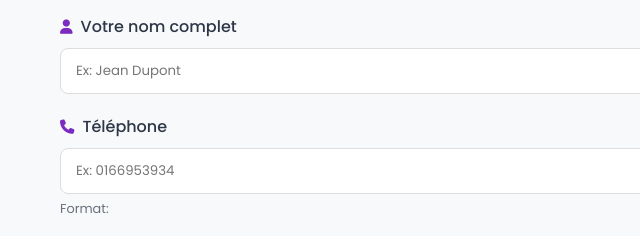
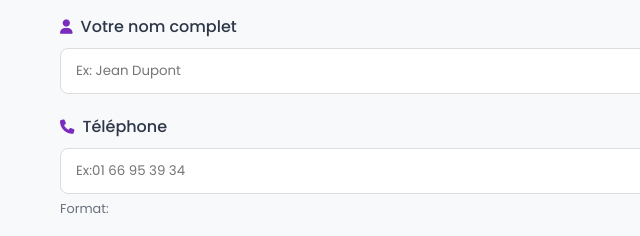
Before and after one commit to Smoothieexpress/Fresh-Mood, a plain HTML site: page index.html in a window 1280 px wide. Shown: the part 2484-2720 px from the top of the page, 0-640 px from the left. Drawn offline with nearby package versions, Linux system fonts and the light colour scheme.

Commit message:
Update index.html

```diff
--- a/index.html
+++ b/index.html
@@ -204,7 +204,7 @@
 
                 <div class="form-group">
                     <label for="clientPhone"><i class="fas fa-phone"></i> Téléphone </label>
-                    <input type="tel" id="clientPhone" placeholder="Ex: 0166953934" pattern="(229|00229|\+229)?[0-9]{2}[-. ]?[0-9]{2}[-. ]?[0-9]{2}[-. ]?[0-9]{2}" required>
+                    <input type="tel" id="clientPhone" placeholder="Ex:01 66 95 39 34" pattern="(229|00229|\+229)?[0-9]{2}[-. ]?[0-9]{2}[-. ]?[0-9]{2}[-. ]?[0-9]{2}" required>
                     <small class="phone-format">Format: </small>
                 </div>
 
```
